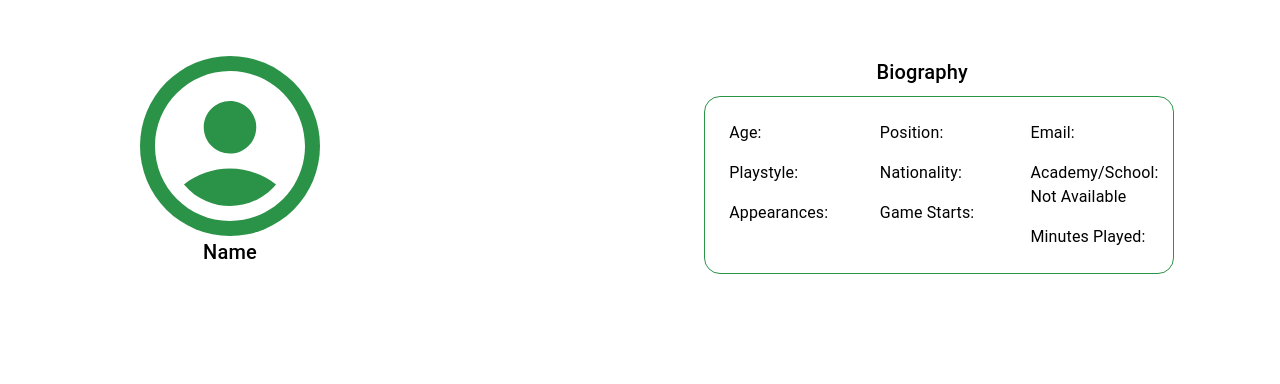
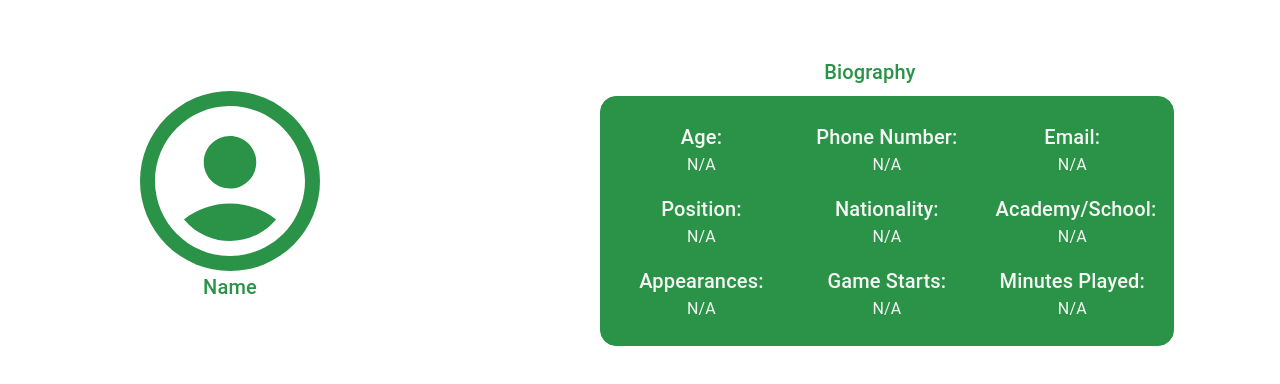
Before and after one commit to asayenju/soccerLink, a React (Create React App) app in the folder frontend/: page / in a window 1280 px wide. Shown: the top 384 px of the page. Built offline with nearby package versions, Linux system fonts and the light colour scheme.

Commit message:
Player name, icon and biography

```diff
--- a/frontend/public/index.html
+++ b/frontend/public/index.html
@@ -9,6 +9,9 @@
       content="Web site created using create-react-app"
     />
     <title>Soccer Link</title>
+    <link rel="preconnect" href="https://fonts.googleapis.com">
+    <link rel="preconnect" href="https://fonts.gstatic.com" crossorigin>
+    <link href="https://fonts.googleapis.com/css2?family=Poppins:ital,wght@0,100;0,200;0,300;0,400;0,500;0,600;0,700;0,800;0,900;1,100;1,200;1,300;1,400;1,500;1,600;1,700;1,800;1,900&display=swap" rel="stylesheet">
   </head>
   <body>
     <noscript>You need to enable JavaScript to run this app.</noscript>
--- a/frontend/src/components/PlayerProfile.js
+++ b/frontend/src/components/PlayerProfile.js
@@ -2,11 +2,11 @@ import * as React from 'react';
 import { Box, Avatar, Typography, Grid } from '@mui/material';
 import AccountCircleIcon from '@mui/icons-material/AccountCircle';
 
-const PlayerProfile = ({ name, age, position, specifiedPosition, playstyle, nationality, academy, photoUrl, Appearances, gamestarts, minutesplayed }) => {
+const PlayerProfile = ({ name, age, position, email, phonenumber, nationality, academy, photoUrl, Appearances, gamestarts, minutesplayed }) => {
   return (
-    <Box sx={{ maxWidth: 1000, margin: 'auto', marginTop: 7, display: 'flex', flexDirection: 'row', justifyContent: 'space-between' }}>
+    <Box sx={{ maxWidth: 1000, margin: 'auto', marginTop: 7, display: 'flex', flexDirection: 'row', justifyContent: 'space-between', fontFamily: 'poppins-regular'}}>
       {/* Avatar Section */}
-      <Box sx={{ display: 'flex', flexDirection: 'column', marginBottom: 2 }}>
+      <Box sx={{ display: 'flex', flexDirection: 'column', marginBottom: 2, justifyContent: 'center', alignItems: 'center'}}>
         <Avatar sx={{ width: 180, height: 180, backgroundColor: '#2b9348' }}>
           {photoUrl ? (
             <img src={photoUrl} alt={`${name}'s photo`} style={{ width: '100%', height: '100%', borderRadius: '50%' }} />
@@ -14,37 +14,63 @@ const PlayerProfile = ({ name, age, position, specifiedPosition, playstyle, nati
             <AccountCircleIcon sx={{ fontSize: 180 }} />
           )}
         </Avatar>
-        <Typography variant="h6" sx={{ marginBottom: 1, textAlign: 'center' }}>{name ? name : "Name"}</Typography>
+        <Typography variant="h6" sx={{ marginBottom: 1, textAlign: 'center', color: '#2b9348' }}>{name ? name : "Name"}</Typography>
       </Box>
 
       {/* Biography Section */}
       <Grid>
-        <Typography variant="h6" sx={{ marginBottom: 1, textAlign: 'center' }}>Biography</Typography>
-        <Box component="section" sx={{ p: 2, border: '1px solid #2b9348', marginBottom: 2, borderRadius: 4, width: '100%' }}>
+        <Typography variant="h6" sx={{ marginBottom: 1, textAlign: 'center', color: '#2b9348' }}>Biography</Typography>
+        <Box component="section" sx={{ p: 2, border: '1px solid #2b9348', marginBottom: 2, backgroundColor: '#2b9348', color: "whitesmoke", borderRadius: 4, width: '100%', maxwidth: '100%', textOverflow: 'ellipsis'}}>
           <Grid container spacing={4} sx={{ padding: 1, position: 'relative' }}>
             {/* First Column: Age, Playstyle, Appearances */}
             <Grid item xs={12} sm={4}>
-              <Typography variant="body1">Age:</Typography>
-              <Typography variant="body1">{age}</Typography>
-              <Typography variant="body1" sx={{ marginTop: 2 }}>Playstyle: {playstyle}</Typography>
-              <Typography variant="body1" sx={{ marginTop: 2 }}>Appearances: {Appearances}</Typography>
+              <Grid sx={{textAlign: 'center'}}>
+              <Typography variant="h6">Age:</Typography>
+              <Typography variant="body1">{age?age: 'N/A'}</Typography>
+              </Grid>
+              <Grid sx={{textAlign: 'center',  marginTop: 2}}>
+              <Typography variant="h6">Position:</Typography>
+              <Typography variant="body1">{position?position: 'N/A'}</Typography>
+              </Grid>
+              <Grid sx={{textAlign: 'center',  marginTop: 2}}>
+              <Typography variant="h6" >Appearances:</Typography>
+              <Typography variant="body1" >{Appearances?Appearances: 'N/A'}</Typography>
+              </Grid>
+
             </Grid>
 
             {/* Second Column: Position, Nationality, Game Starts */}
             <Grid item xs={12} sm={4}>
-              <Typography variant="body1">Position: {position}</Typography>
-              <Typography variant="body1" sx={{ marginTop: 2 }}>Nationality: {nationality}</Typography>
-              <Typography variant="body1" sx={{ marginTop: 2 }}>Game Starts: {gamestarts}</Typography>
+              <Grid sx={{textAlign: 'center'}}>
+              <Typography variant="h6">Phone Number:</Typography>
+              <Typography variant="body1">{phonenumber?phonenumber: 'N/A'}</Typography>
+              </Grid>
+              <Grid sx={{textAlign: 'center', marginTop: 2}}>
+              <Typography variant="h6">Nationality:</Typography>
+              <Typography variant="body1">{nationality?nationality: 'N/A'}</Typography>
+              </Grid>
+              <Grid sx={{textAlign: 'center', marginTop: 2}}>
+              <Typography variant="h6" >Game Starts: {gamestarts}</Typography>
+              <Typography variant="body1">{gamestarts?gamestarts: 'N/A'}</Typography>
+              </Grid>
+
             </Grid>
 
             {/* Third Column: Specified Position, Academy/School, Minutes Played */}
             <Grid item xs={12} sm={4}>
-              <Typography variant="body1">Email:</Typography>
-              <Typography variant="body1">{specifiedPosition}</Typography>
-              <Typography variant="body1" sx={{ marginTop: 2 }}>Academy/School:</Typography>
-              <Typography variant="body1">{academy ? academy : 'Not Available'}</Typography>
-              <Typography variant="body1" sx={{ marginTop: 2 }}>Minutes Played:</Typography>
-              <Typography variant="body1">{minutesplayed}</Typography>
+              <Grid sx={{textAlign: 'center'}}>
+              <Typography variant="h6">Email:</Typography>
+              <Typography variant="body1">{email?email: 'N/A'}</Typography>
+              </Grid>
+
+              <Grid sx={{textAlign: 'center', marginTop: 2}}>
+              <Typography variant="h6">Academy/School:</Typography>
+              <Typography variant="body1">{academy ? academy : 'N/A'}</Typography>
+              </Grid>
+              <Grid sx={{textAlign: 'center', marginTop: 2}}>
+              <Typography variant="h6" >Minutes Played:</Typography>
+              <Typography variant="body1">{minutesplayed?minutesplayed: 'N/A'}</Typography>
+              </Grid>
             </Grid>
           </Grid>
         </Box>
```
